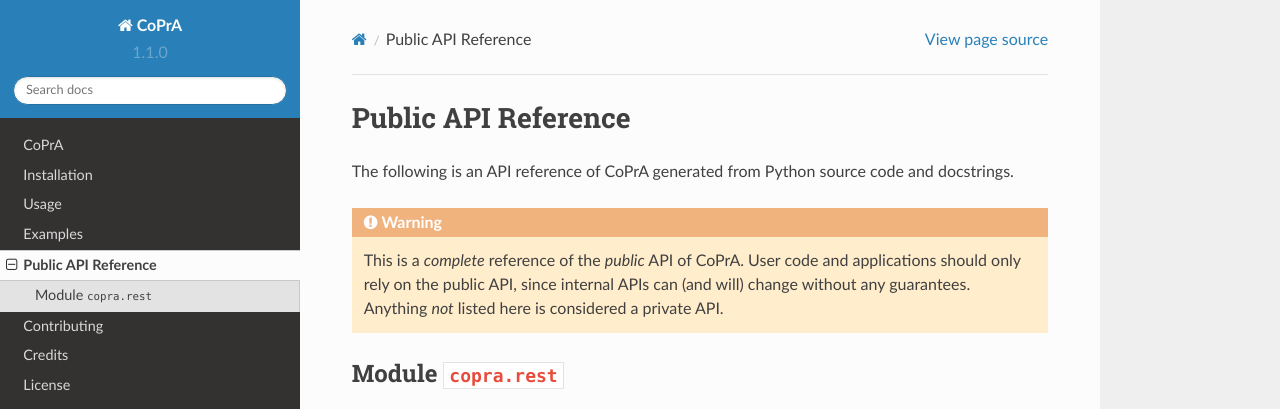
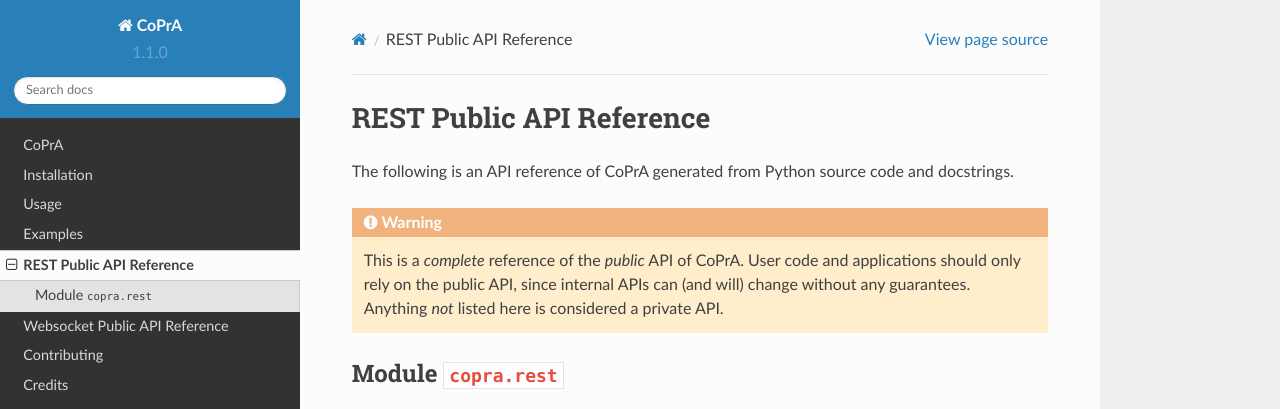
Before and after one commit to tpodlaski/copra, a Sphinx documentation site: the page built from docs/source/copra.rest.rst, in a window 1280 px wide, cut to the strip 0-409 px from the top of the page. Built offline with Sphinx 7.4.7 and the Read the Docs theme 2.0.0, drawn with Linux system fonts in a browser that asks for light colours.

Commit message:
Documentation updates.

```diff
--- a/docs/contents.rst
+++ b/docs/contents.rst
@@ -6,6 +6,7 @@
    usage
    examples
    source/copra.rest
+   source/copra.websocket
    contributing
    authors
    license
--- a/docs/source/copra.rest.rst
+++ b/docs/source/copra.rest.rst
@@ -1,5 +1,5 @@
 ====================
-Public API Reference
+REST Public API Reference
 ====================
 
 The following is an API reference of CoPrA generated from Python source code and docstrings.
--- a/docs/source/copra.websocket.rst
+++ b/docs/source/copra.websocket.rst
@@ -1,5 +1,5 @@
 ====================
-Public API Reference
+Websocket Public API Reference
 ====================
 
 The following is an API reference of CoPrA generated from Python source code and docstrings.
```
